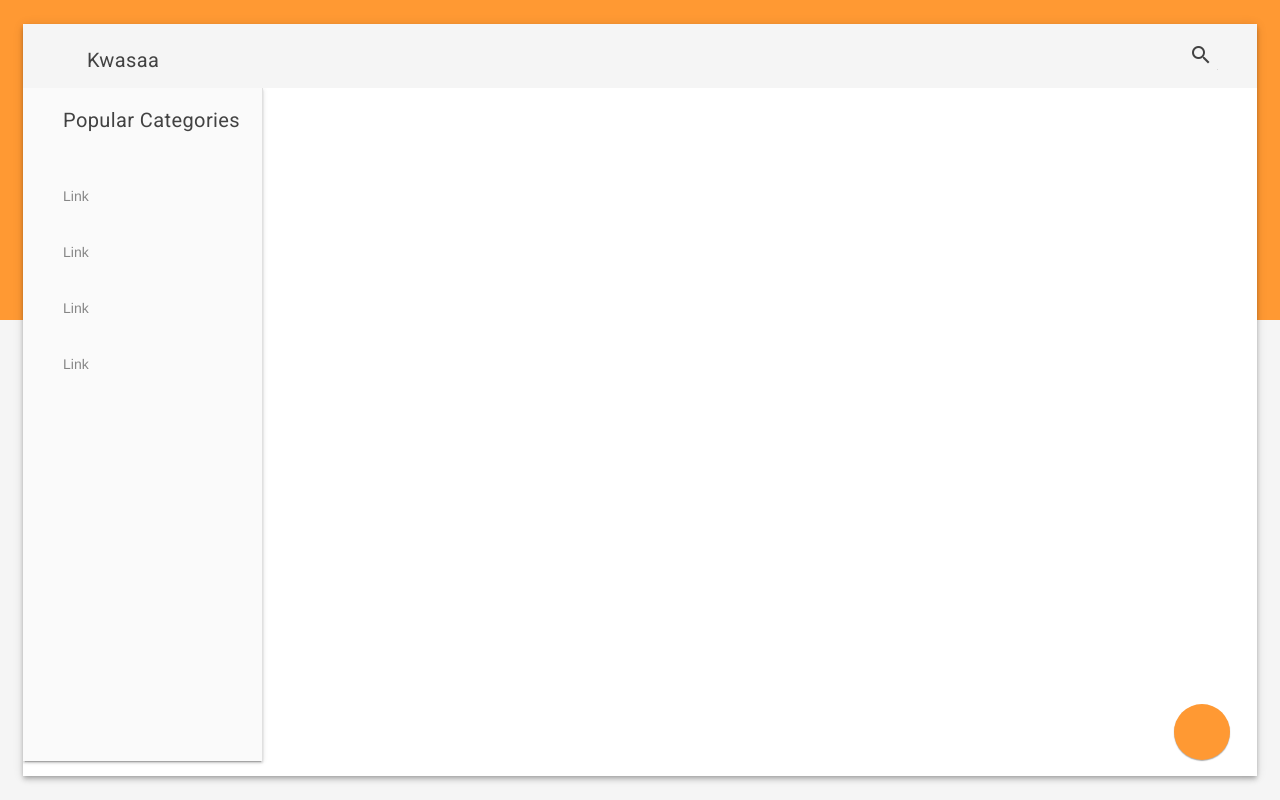
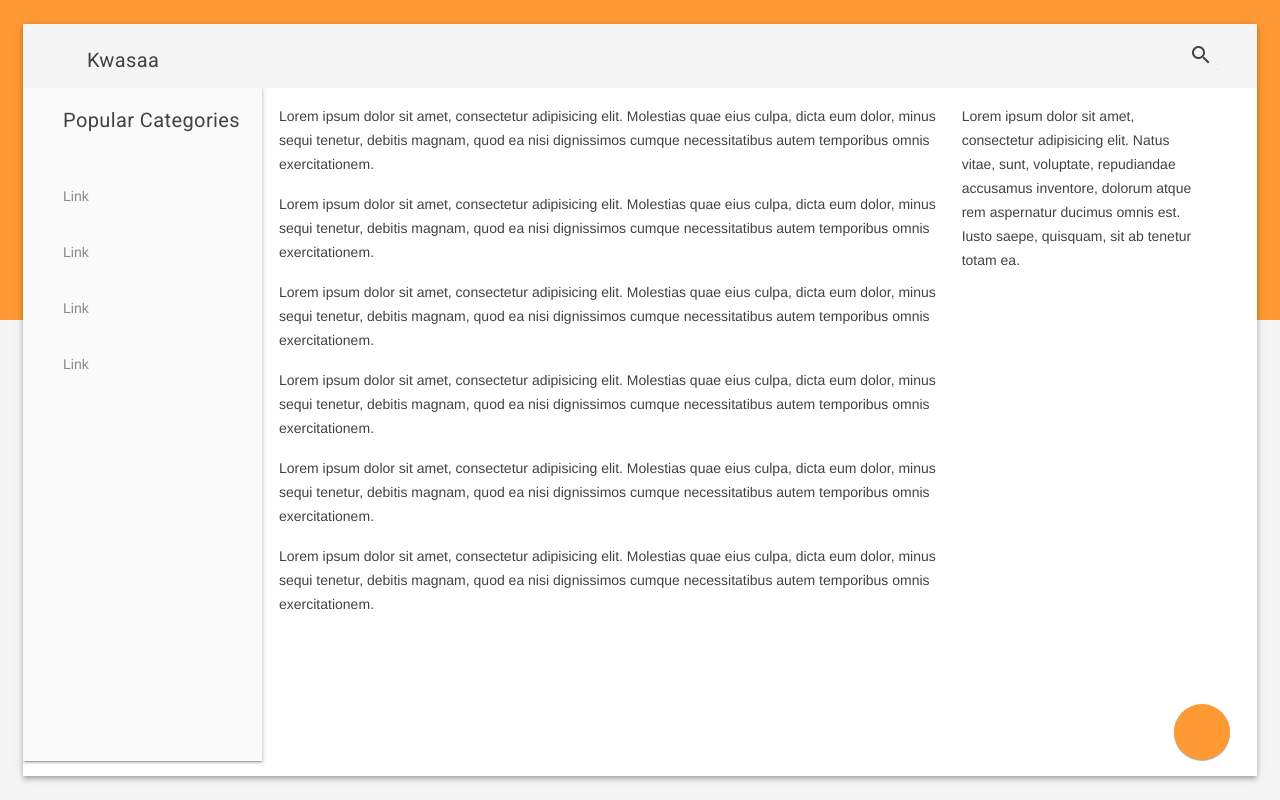
Before and after one commit to kamdjouduplex/new-makert, a website: page app/index.html in a window 1280 px wide. Drawn offline with nearby package versions, Linux system fonts and the light colour scheme.

Commit message:
setup sone of the content layout

```diff
--- a/app/css/styles.css
+++ b/app/css/styles.css
@@ -54,6 +54,10 @@
   size: 2em;
 }
 
+.timeline{
+  overflow-y: scroll;
+  height: 85%;
+}
 /*
 /* Customized mdl code goes here
 */
--- a/app/index.html
+++ b/app/index.html
@@ -81,7 +81,25 @@
                     </nav>
                 </div>
                 <main class="mdl-layout__content">
-                    <div class="page-content"><!-- Your content goes here --></div>
+                    <div class="page-content">
+                      <div class="mdl-grid">
+                        <div class="mdl-cell mdl-cell--8-col mdl-cell--8-col-tablet mdl-cell--4-col-phone">
+                          <div class="timeline">
+                          <p>Lorem ipsum dolor sit amet, consectetur adipisicing elit. Molestias quae eius culpa, dicta eum dolor, minus sequi tenetur, debitis magnam, quod ea nisi dignissimos cumque necessitatibus autem temporibus omnis exercitationem.</p>
+                          <p>Lorem ipsum dolor sit amet, consectetur adipisicing elit. Molestias quae eius culpa, dicta eum dolor, minus sequi tenetur, debitis magnam, quod ea nisi dignissimos cumque necessitatibus autem temporibus omnis exercitationem.</p>
+                          <p>Lorem ipsum dolor sit amet, consectetur adipisicing elit. Molestias quae eius culpa, dicta eum dolor, minus sequi tenetur, debitis magnam, quod ea nisi dignissimos cumque necessitatibus autem temporibus omnis exercitationem.</p>
+                          <p>Lorem ipsum dolor sit amet, consectetur adipisicing elit. Molestias quae eius culpa, dicta eum dolor, minus sequi tenetur, debitis magnam, quod ea nisi dignissimos cumque necessitatibus autem temporibus omnis exercitationem.</p>
+                          <p>Lorem ipsum dolor sit amet, consectetur adipisicing elit. Molestias quae eius culpa, dicta eum dolor, minus sequi tenetur, debitis magnam, quod ea nisi dignissimos cumque necessitatibus autem temporibus omnis exercitationem.</p>
+                          <p>Lorem ipsum dolor sit amet, consectetur adipisicing elit. Molestias quae eius culpa, dicta eum dolor, minus sequi tenetur, debitis magnam, quod ea nisi dignissimos cumque necessitatibus autem temporibus omnis exercitationem.</p>
+                          <p>Lorem ipsum dolor sit amet, consectetur adipisicing elit. Molestias quae eius culpa, dicta eum dolor, minus sequi tenetur, debitis magnam, quod ea nisi dignissimos cumque necessitatibus autem temporibus omnis exercitationem.</p>
+                          </div>
+                          </div>
+                        <div class="mdl-cell mdl-cell--3-col mdl-cell--8-col-tablet mdl-cell--4-col-phone">
+                          <p>Lorem ipsum dolor sit amet, consectetur adipisicing elit. Natus vitae, sunt, voluptate, repudiandae accusamus inventore, dolorum atque rem aspernatur ducimus omnis est. Iusto saepe, quisquam, sit ab tenetur totam ea.</p>
+                        </div>
+                      </div>
+
+                    </div>
                 </main>
                 </div>
             </div>
```
